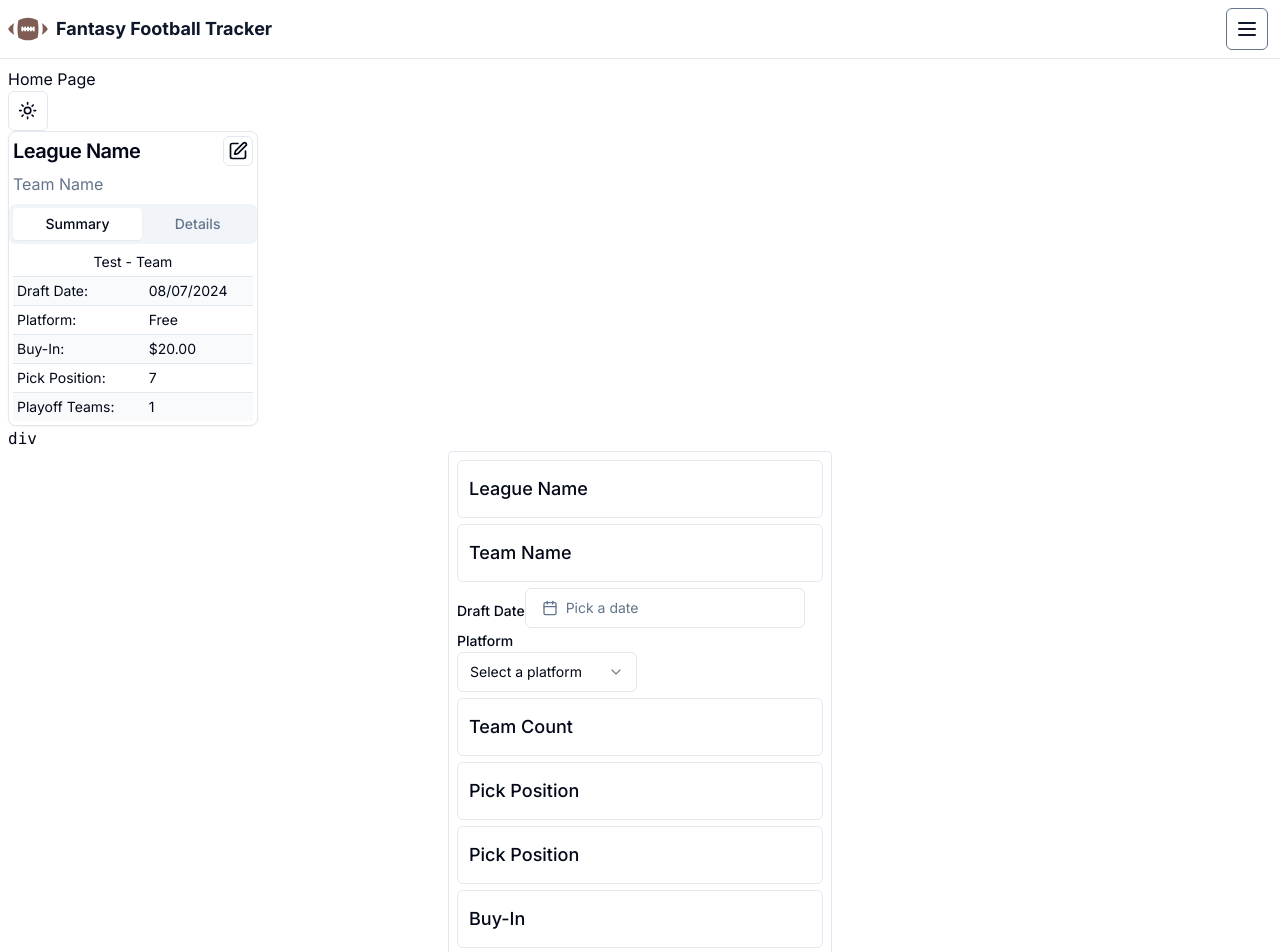
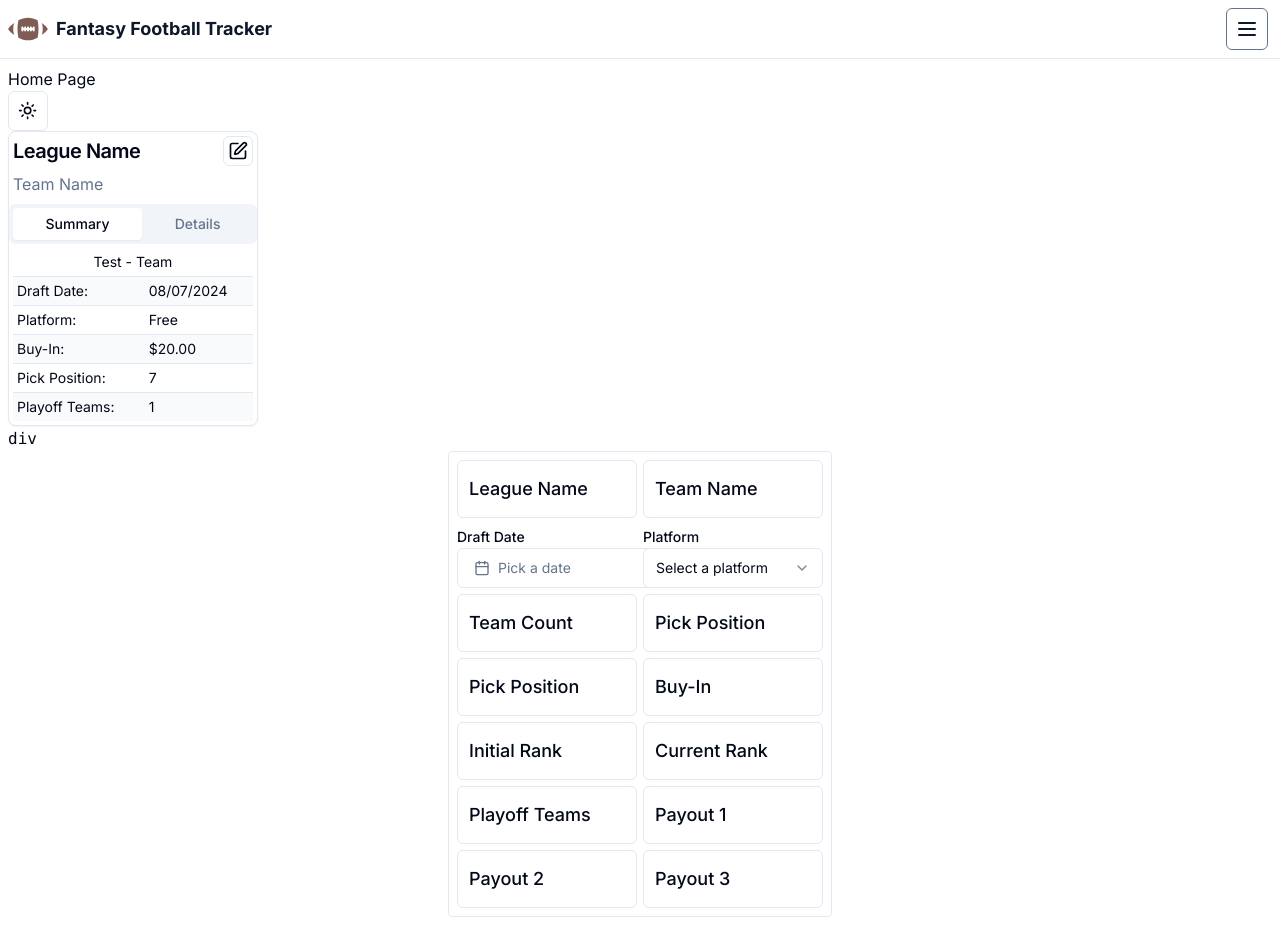
Before and after one commit to ShayEllis/fantasy-football-tracker-next, a Next.js app: page / in a window 1280 px wide. Shown: the top 952 px of the page. Built offline with nearby package versions, Linux system fonts and the light colour scheme; no server answers.

Commit message:
fixed types for FloatingLabelInput component

```diff
--- a/src/components/EditLeagueNew.tsx
+++ b/src/components/EditLeagueNew.tsx
@@ -46,10 +46,8 @@ export function EditLeague() {
 
   console.log(date)
 
-  const floadingLabel = 'm-auto' // update
-
   return (
-    <form className='grid w-full max-w-sm items-center gap-1.5 mx-auto border p-2 rounded'>
+    <form className='grid grid-cols-2 w-full max-w-sm items-center gap-1.5 mx-auto border p-2 rounded'>
       <div>
         <FloatingLabel htmlFor='leagueName' ariaLabel='League Name'>
           <InputForFloating
@@ -64,7 +62,6 @@ export function EditLeague() {
           <InputForFloating type='text' id='teamName' placeholder='Team Name' />
         </FloatingLabel>
       </div>
-      <div>
       <div>
         <Label htmlFor='draftDate'>Draft Date</Label>
         <Popover>
@@ -106,7 +103,6 @@ export function EditLeague() {
           </SelectContent>
         </Select>
       </div>
-      </div>
       <div>
         <FloatingLabel htmlFor='teamCount' ariaLabel='Team Count'>
           <InputForFloating
@@ -121,7 +117,7 @@ export function EditLeague() {
       <div>
         <FloatingLabel htmlFor='pickPosition' ariaLabel='Pick Position'>
           <InputForFloating
-            type='number'
+            type='text'
             min={1}
             step={1}
             id='pickPosition'
--- a/src/components/FloatingLabelInput.tsx
+++ b/src/components/FloatingLabelInput.tsx
@@ -1,12 +1,14 @@
-import { ComponentProps, ReactElement } from 'react'
+import { ComponentProps, FC, ReactElement } from 'react'
 import { Input as ShadcnInput } from './ui/input'
 import { Label as ShadcnLabel } from './ui/label'
 
-type InputForFloating = {
+type InputForFloating = Omit<
+  ComponentProps<typeof ShadcnInput>,
+  'className'
+> & {
   type: 'number' | 'text' | 'email' | 'password'
   id: string
   placeholder: string
-  props?: Omit<ComponentProps<'input'>, 'className'> // not working!
 }
 
 export function InputForFloating({
@@ -26,11 +28,10 @@ export function InputForFloating({
   )
 }
 
-type FloatingLabel = {
-  children: ReactElement<typeof InputForFloating>
+type FloatingLabel = Omit<ComponentProps<typeof ShadcnLabel>, 'variant'> & {
+  children: ReactElement<InputForFloating>
   htmlFor: string
   ariaLabel: string
-  props?: Omit<ComponentProps<'label'>, 'variant'>
 }
 
 export function FloatingLabel({
```
Lines whose indentation alone changed are shown as unchanged.
